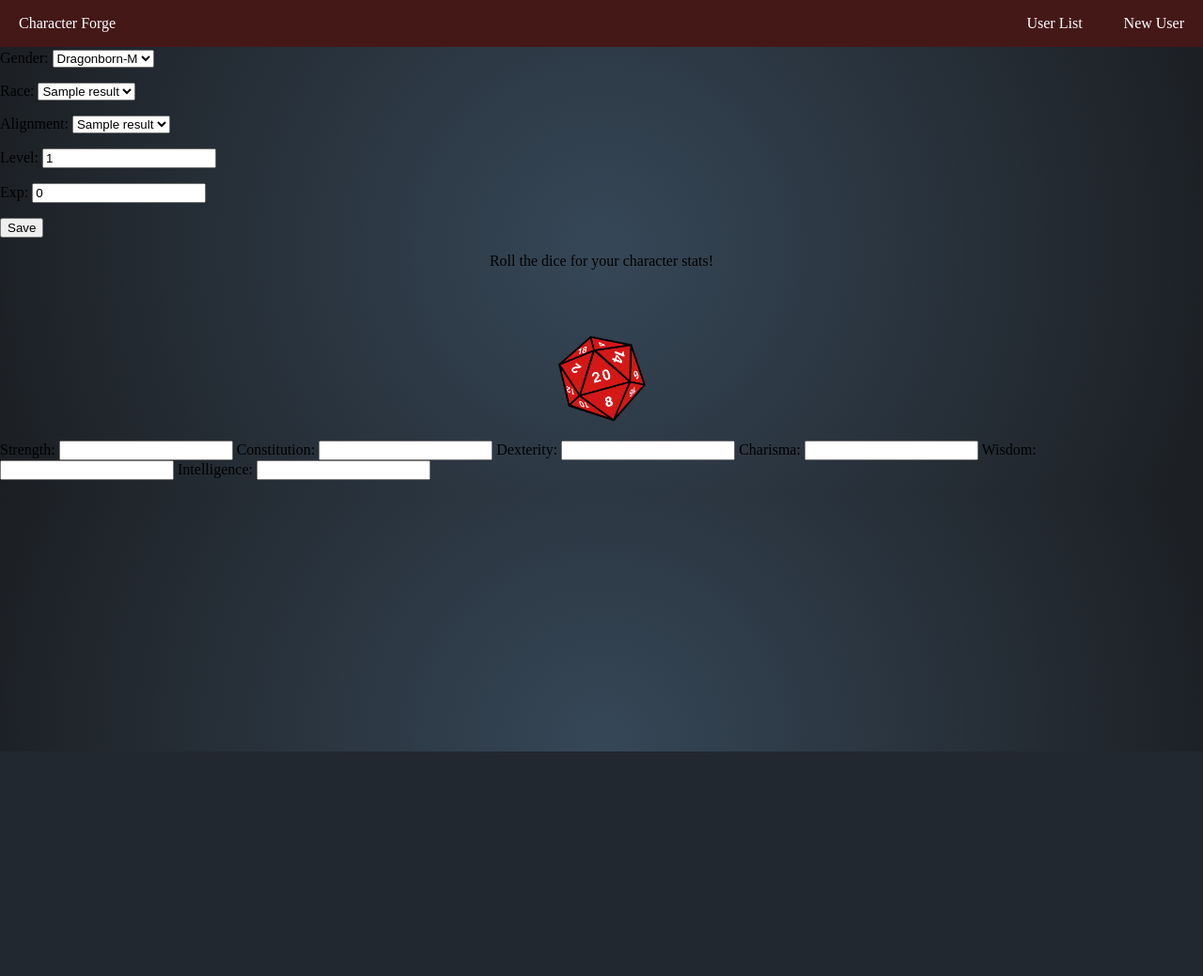
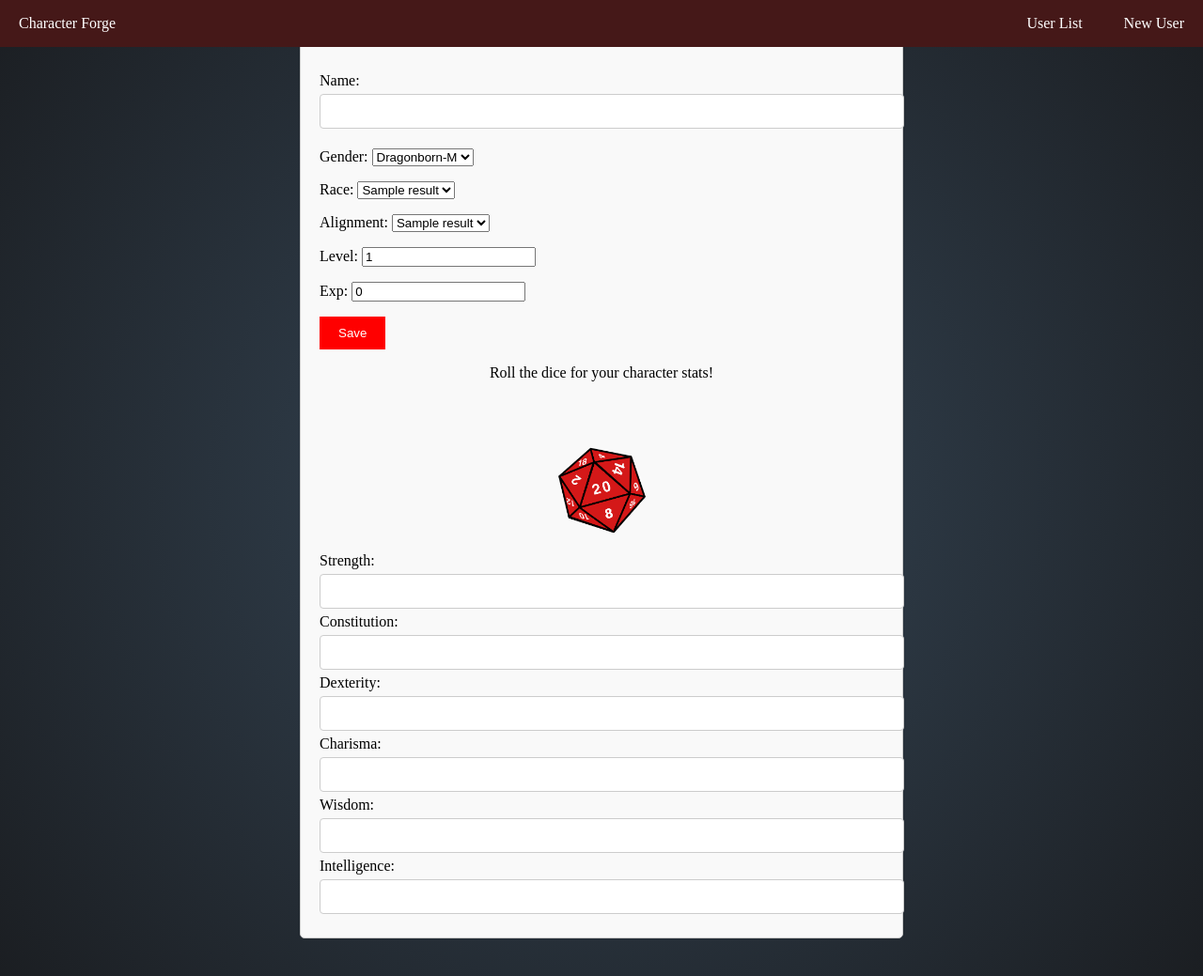
Before and after one commit to cngrubham/Character-Forge, a Django app: page /character/create/1 in a window 1280 px wide. Shown: the whole page at 94% size. Before the commit the page ends 800 px from the top, so only its background shows below. Run offline with Django 4.2, Linux system fonts and the light colour scheme; tables that the repository leaves empty hold one stand-in row (values such as "Sample post"); a database or web service that is not in the repository returns one stand-in record (values such as "Sample title"); data that the repository does not hold is empty.

Commit message:
fixed character form. Still ugly

```diff
--- /dev/null
+++ b/main_app/static/css/character_form.css
@@ -0,0 +1,44 @@
+.char-form-container {
+    max-width: 600px;
+    margin: 40px auto;
+    padding: 20px;
+    border: 1px solid #ccc;
+    background-color: #f9f9f9;
+    border-radius: 5px;
+}
+
+form {
+    margin: 0;
+    padding: 0;
+}
+
+.center-align-dice {
+    text-align: center;
+}
+
+input[type="text"] {
+    width: 100%;
+    padding: 10px;
+    margin: 5px 0;
+    border: 1px solid #ccc;
+    border-radius: 4px;
+}
+
+.btn {
+    background-color: #ff0000;
+    color: #fff;
+    border: none;
+    padding: 10px 20px;
+    cursor: pointer;
+}
+
+.btn:hover {
+    background-color: #b30000;
+}
+
+/* Dice image styles */
+#generate-stats {
+    width: 100px;
+    height: 100px;
+    cursor: pointer;
+}
--- a/main_app/templates/base.html
+++ b/main_app/templates/base.html
@@ -12,6 +12,7 @@
     <link rel="stylesheet" type="text/css" href="{% static 'css/style.css' %}">
     <link rel="stylesheet" type="text/css" href="{% static 'css/home.css' %}">
     <link rel="stylesheet" type="text/css" href="{% static 'css/user_index.css' %}">
+    <link rel="stylesheet" type="text/css" href="{% static 'css/character_form.css' %}">
     <link rel="preconnect" href="https://fonts.googleapis.com">
     <link rel="preconnect" href="https://fonts.gstatic.com" crossorigin>
     <link href="https://fonts.googleapis.com/css2?family=Cinzel:wght@400;800&family=Philosopher&display=swap"
```
